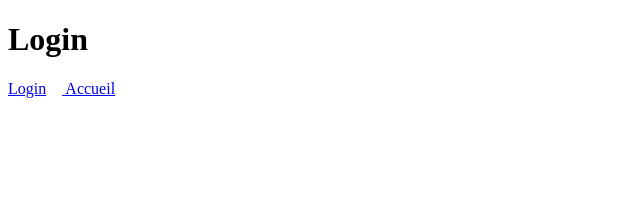
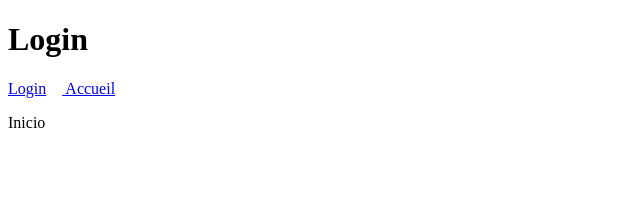
Before and after one commit to AzerPires/quiz_ap, a React (Vite) app: page / in a window 1280 px wide. Shown: the top 204 px of the page, without its empty margins (0-640 px from the left). Built offline with nearby package versions, Linux system fonts and the light colour scheme.

Commit message:
Inseri a informacao: inicio

```diff
--- a/src/pages/Login.jsx
+++ b/src/pages/Login.jsx
@@ -4,6 +4,7 @@ function Login() {
     <div>
       <h1>Login</h1>
       <Menu />
+      <p>Inicio</p>
     </div>
   );
 }
```
